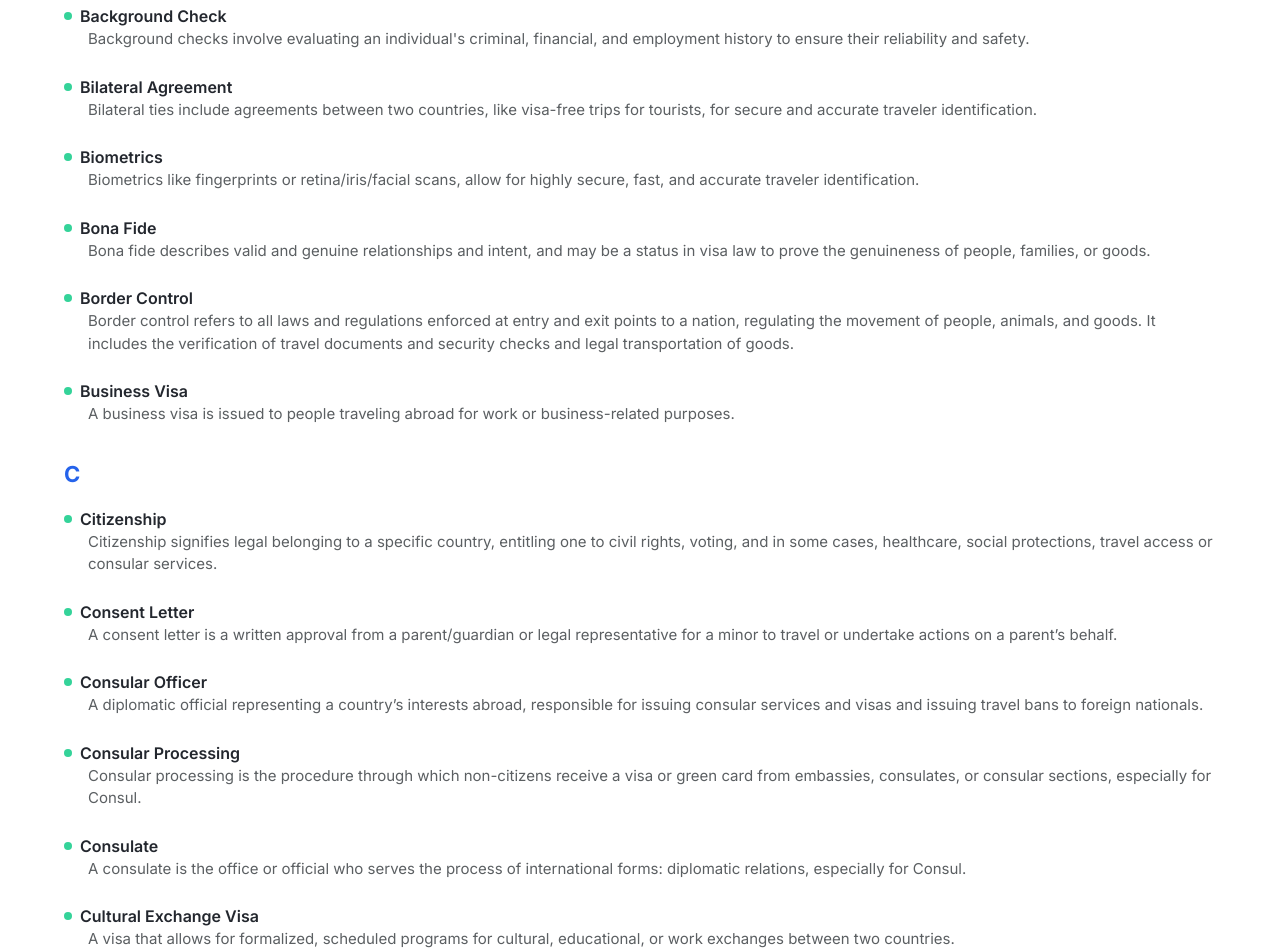
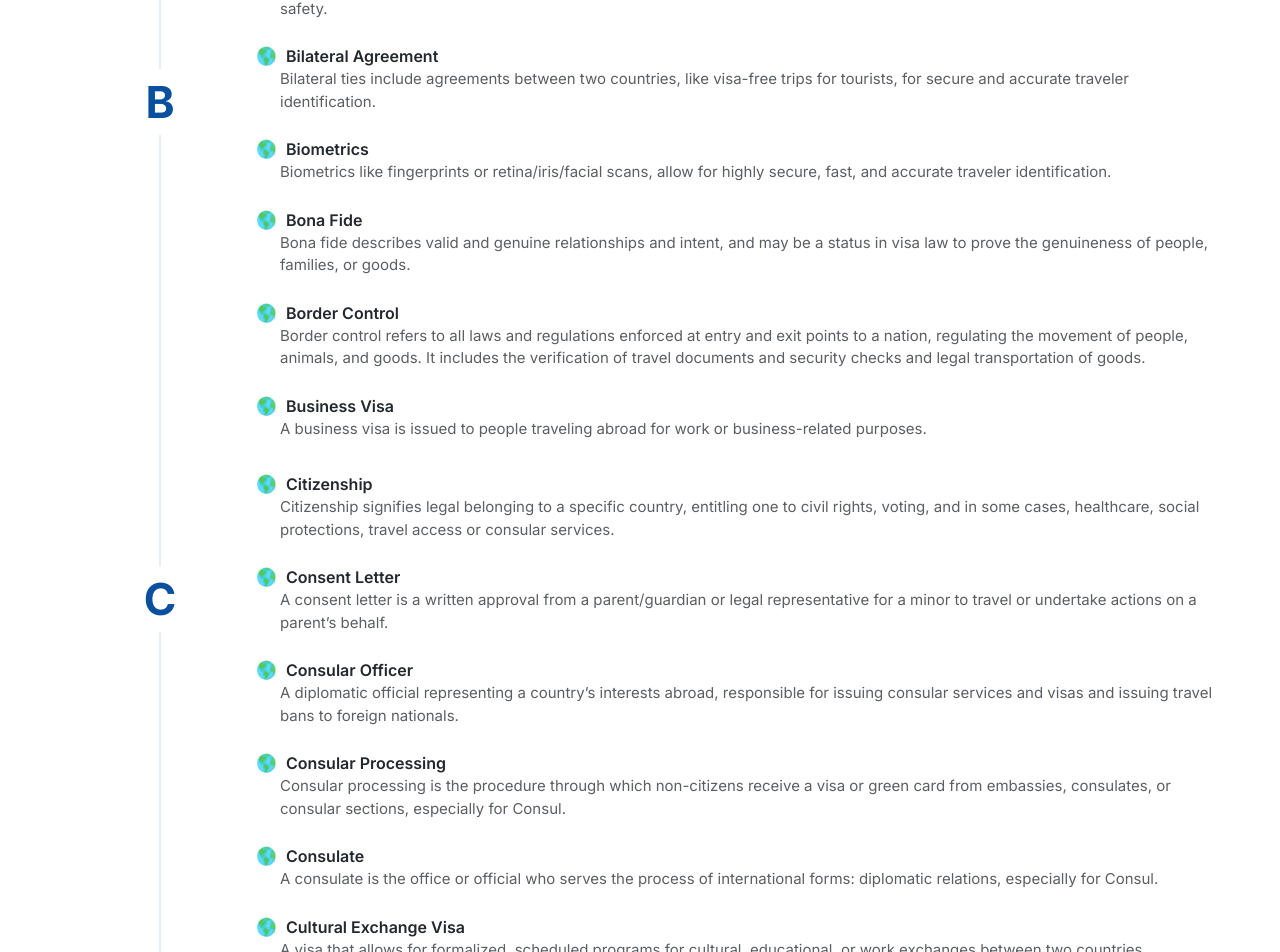
Before and after one commit to sayheyrahil/myvisamart, a Next.js app: page /tools/visa-glossary in a window 1280 px wide. Shown: the part 1460-2412 px from the top of the page. Built offline with nearby package versions, Linux system fonts and the light colour scheme.

Commit message:
page deisgn done

```diff
--- a/app/tools/visa-glossary-adjustment-of-status/page.tsx
+++ b/app/tools/visa-glossary-adjustment-of-status/page.tsx
@@ -1,14 +1,112 @@
-"use client";
 import React from "react";
-import MasterPage from "@/components/layouts/master";
+import { CheckCircle } from "lucide-react";
+import { TbArrowBadgeRightFilled } from "react-icons/tb";
 
+const glossaryData = {
+  A: [
+    {
+      title: "Adjustment Of Status",
+      desc: "Adjustment of Status: A key process in the U.S. for non-immigrants to become permanent residents without leaving the country."
+    },
+    {
+      title: "Alien",
+      desc: "The term used to refer to individuals who lack legal residency; for certain acts, clarifying immigration regulations and legal contexts."
+    },
+    {
+      title: "Appeal Letter",
+      desc: "An appeal letter is a formal request for the review of a denied visa application, providing reasons and additional information to overturn the decision."
+    },
+    {
+      title: "Asylum",
+      desc: "Asylum is protection granted by countries to individuals facing danger or persecution in their home countries, ensuring their safety."
+    }
+  ],
+  B: [
+    {
+      title: "Background Check",
+      desc: "Background checks examine an individual's criminal, financial, and employment history to ensure their credibility and safety."
+    },
+    {
+      title: "Bilateral Agreement",
+      desc: "Biometrics in visa applications use unique body features, like fingerprints, for secure and accurate traveler identification."
+    },
+    {
+      title: "Biometrics",
+      desc: "Biometrics in visa applications use unique body features, like fingerprints, for secure and accurate traveler identification."
+    },
+    {
+      title: "Bona Fide",
+      desc: "Border control is part of the rules and regulations enforced at entry and exit points to regulate travel and goods."
+    },
+    {
+      title: "Border Control",
+      desc: "Border control ensures safety and prevents unlawful entry and illegal transportation of goods."
+    },
+    {
+      title: "Business Visa",
+      desc: "A visa issued for business-related travel."
+    }
+  ],
+  C: [
+    {
+      title: "Citizenship",
+      desc: "Citizenship legally belongs to a specific country, entitling one to rights such as voting, healthcare, and education."
+    },
+    {
+      title: "Consent Letter",
+      desc: "A consent letter in visa applications is a document granting permission for a minor to travel or authorizing someone to act on a person's behalf."
+    },
+    {
+      title: "Consular Officer",
+      desc: "A consular officer represents a country's interests abroad, responsible for providing consular services and issuing visas."
+    },
+    {
+      title: "Consular Processing",
+      desc: "The visa application process conducted while outside the home country."
+    },
+    {
+      title: "Consulate",
+      desc: "A consulate is a diplomatic office that provides services for passport renewal and visa issuance, overseen by a consul."
+    },
+    {
+      title: "Cultural Exchange Visa",
+      desc: "A visa for cultural exchange programs."
+    },
+    {
+      title: "Customs Declaration",
+      desc: "A requirement for travelers, detailing goods for customs clearance and regulation across borders."
+    }
+  ]
+};
 
-export default function Page() {
+type GlossaryKey = keyof typeof glossaryData;
+
+const GlossarySection = () => {
   return (
-    <MasterPage title="About Us">
-    <div>
-        JUHI
+    <div className="w-full flex justify-center bg-[#F5F8FA] py-12">
+      <div className="w-full max-w-4xl bg-white p-8 rounded-xl shadow-sm">
+
+        {Object.keys(glossaryData).map((letter) => (
+          <div key={letter} className="mb-10">
+            <h2 className="text-3xl font-bold text-[#0A509F] mb-6">{letter}</h2>
+
+            <div className="space-y-6">
+              {(glossaryData[letter as GlossaryKey]).map((item:any, idx:any) => (
+                <div key={idx} className="flex gap-4">
+                  <TbArrowBadgeRightFilled color="0A509F" size={30} />
+                  <div>
+                    <h3 className="font-semibold text-lg text-[#23272E]">{item.title}</h3>
+                    <p className="text-gray-600 text-sm leading-6">{item.desc}</p>
+                  </div>
+                </div>
+              ))}
+            </div>
+          </div>
+        ))}
+
+      </div>
     </div>
-    </MasterPage>
   );
-}
+};
+
+export default GlossarySection;
--- a/app/tools/visa-glossary/page.tsx
+++ b/app/tools/visa-glossary/page.tsx
@@ -5,9 +5,97 @@ import HeroSection from "@/components/HeroSection";
 import HowItWorksSection from "@/components/HowItWorksSection";
 import Image from "next/image";
 import SectionIcon from "@/components/SectionIcon";
+import { TbArrowBadgeRightFilled } from "react-icons/tb";
 
 
 export default function Page() {
+  // Glossary data grouped by letter
+  const glossaryData = [
+    {
+      letter: "A",
+      items: [
+        {
+          term: "Adjustment Of Status",
+          desc: "Adjustment of Status (AOS) is a process in the U.S. for an immigrant to become a permanent resident without leaving the country.",
+        },
+        {
+          term: "Alien",
+          desc: "The term alien refers to an individual who is not a national or citizen of the country, such as foreign nationals and legal/undocumented visitors of a nation. The word is often used in U.S. immigration law to refer to non-citizens. The term has negative connotations and is being replaced by terms like “noncitizen” or “foreign national.” An alien can be classified as a resident or nonresident alien, depending on the length of stay and other factors.",
+        },
+        {
+          term: "Appeal Letter",
+          desc: "An Appeal Letter is a formal way to ask for the review of a denied visa application, providing arguments and additional information to overturn the decision.",
+        },
+        {
+          term: "Asylum",
+          desc: "Asylum is protection granted by a nation to individuals fleeing danger or persecution in their home countries, ensuring their safety.",
+        },
+      ],
+    },
+    {
+      letter: "B",
+      items: [
+        {
+          term: "Background Check",
+          desc: "Background checks involve evaluating an individual's criminal, financial, and employment history to ensure their reliability and safety.",
+        },
+        {
+          term: "Bilateral Agreement",
+          desc: "Bilateral ties include agreements between two countries, like visa-free trips for tourists, for secure and accurate traveler identification.",
+        },
+        {
+          term: "Biometrics",
+          desc: "Biometrics like fingerprints or retina/iris/facial scans, allow for highly secure, fast, and accurate traveler identification.",
+        },
+        {
+          term: "Bona Fide",
+          desc: "Bona fide describes valid and genuine relationships and intent, and may be a status in visa law to prove the genuineness of people, families, or goods.",
+        },
+        {
+          term: "Border Control",
+          desc: "Border control refers to all laws and regulations enforced at entry and exit points to a nation, regulating the movement of people, animals, and goods. It includes the verification of travel documents and security checks and legal transportation of goods.",
+        },
+        {
+          term: "Business Visa",
+          desc: "A business visa is issued to people traveling abroad for work or business-related purposes.",
+        },
+      ],
+    },
+    {
+      letter: "C",
+      items: [
+        {
+          term: "Citizenship",
+          desc: "Citizenship signifies legal belonging to a specific country, entitling one to civil rights, voting, and in some cases, healthcare, social protections, travel access or consular services.",
+        },
+        {
+          term: "Consent Letter",
+          desc: "A consent letter is a written approval from a parent/guardian or legal representative for a minor to travel or undertake actions on a parent’s behalf.",
+        },
+        {
+          term: "Consular Officer",
+          desc: "A diplomatic official representing a country’s interests abroad, responsible for issuing consular services and visas and issuing travel bans to foreign nationals.",
+        },
+        {
+          term: "Consular Processing",
+          desc: "Consular processing is the procedure through which non-citizens receive a visa or green card from embassies, consulates, or consular sections, especially for Consul.",
+        },
+        {
+          term: "Consulate",
+          desc: "A consulate is the office or official who serves the process of international forms: diplomatic relations, especially for Consul.",
+        },
+        {
+          term: "Cultural Exchange Visa",
+          desc: "A visa that allows for formalized, scheduled programs for cultural, educational, or work exchanges between two countries.",
+        },
+        {
+          term: "Customs Declaration",
+          desc: "A required form for travelers, declaring goods for customs clearance and regulation at borders or entry points.",
+        },
+      ],
+    },
+  ];
+
   return (
     <MasterPage title="Visa Glossary " >
       <div className="max-w-6xl mx-auto bg-white">
@@ -33,8 +121,7 @@ export default function Page() {
               {"ABCDEFGHIJKLMNOPQRSTUVWXYZ".split("").map((char, idx) => (
                 <span
                   key={char}
-                  className={`text-[30px] font-medium cursor-pointer ${
-                    idx === 0 ? "text-[#2563eb]" : "text-[#23272E] hover:text-[#2563eb]"
+                  className={`text-[30px] font-medium cursor-pointer ${idx === 0 ? "text-brand" : "text-[#23272E] hover:text-[#2563eb]"
                     }`}
                 >
                   {char}
@@ -59,175 +146,43 @@ export default function Page() {
 
           {/* Glossary Section */}
           <div className="pt-8 pb-16">
-            {/* A */}
-            <div className="mb-8">
-              <div className="text-[22px] font-bold text-[#2563eb] mb-4">A</div>
+            <div className="max-w-6xl mx-auto flex">
+              {/* Timeline column */}
+              <div className="w-2/12 relative flex flex-col items-center">
+                {/* Vertical line: absolute, full height */}
+                <div className="absolute left-1/2 top-0 -translate-x-1/2 h-full w-px bg-[#0A509F] opacity-20 z-0" />
+                {/* Letters: render all at once, spaced by section */}
+                {glossaryData.map(({ letter }, idx) => (
+                  <div
+                    key={letter}
+                    className="relative z-10 flex items-start justify-center"
+                    style={{
+                      height: `calc(100% / ${glossaryData.length})`
+                    }}
+                  >
+                    <span className="text-[44px] font-bold text-brand bg-white px-2">{letter}</span>
+                  </div>
+                ))}
+              </div>
+              {/* Glossary content */}
+              <div className="w-10/12">
+                {glossaryData.map(({ letter, items }) => (
+                  <div className="mb-8" key={letter}>
                     <div className="space-y-6">
-                <div>
+                      {items.map(({ term, desc }) => (
+                        <div key={term}>
                           <div className="flex items-center gap-2">
-                    <span className="inline-block w-2 h-2 rounded-full bg-[#34D399]" />
-                    <span className="font-semibold text-[#23272E]">Adjustment Of Status</span>
+                            <SectionIcon />
+                            <span className="font-semibold text-[#23272E]">{term}</span>
                           </div>
                           <div className="text-[#5B5F62] text-[15px] ml-6">
-                    Adjustment of Status (AOS) is a process in the U.S. for an immigrant to become a permanent resident without leaving the country.
+                            {desc}
                           </div>
                         </div>
-                <div>
-                  <div className="flex items-center gap-2">
-                    <span className="inline-block w-2 h-2 rounded-full bg-[#34D399]" />
-                    <span className="font-semibold text-[#23272E]">Alien</span>
-                  </div>
-                  <div className="text-[#5B5F62] text-[15px] ml-6">
-                    The term alien refers to an individual who is not a national or citizen of the country, such as foreign nationals and legal/undocumented visitors of a nation. The word is often used in U.S. immigration law to refer to non-citizens. The term has negative connotations and is being replaced by terms like “noncitizen” or “foreign national.” An alien can be classified as a resident or nonresident alien, depending on the length of stay and other factors.
+                      ))}
                     </div>
                   </div>
-                <div>
-                  <div className="flex items-center gap-2">
-                    <span className="inline-block w-2 h-2 rounded-full bg-[#34D399]" />
-                    <span className="font-semibold text-[#23272E]">Appeal Letter</span>
-                  </div>
-                  <div className="text-[#5B5F62] text-[15px] ml-6">
-                    An Appeal Letter is a formal way to ask for the review of a denied visa application, providing arguments and additional information to overturn the decision.
-                  </div>
-                </div>
-                <div>
-                  <div className="flex items-center gap-2">
-                    <span className="inline-block w-2 h-2 rounded-full bg-[#34D399]" />
-                    <span className="font-semibold text-[#23272E]">Asylum</span>
-                  </div>
-                  <div className="text-[#5B5F62] text-[15px] ml-6">
-                    Asylum is protection granted by a nation to individuals fleeing danger or persecution in their home countries, ensuring their safety.
-                  </div>
-                </div>
-              </div>
-            </div>
-            {/* B */}
-            <div className="mb-8">
-              <div className="text-[22px] font-bold text-[#2563eb] mb-4">B</div>
-              <div className="space-y-6">
-                <div>
-                  <div className="flex items-center gap-2">
-                    <span className="inline-block w-2 h-2 rounded-full bg-[#34D399]" />
-                    <span className="font-semibold text-[#23272E]">Background Check</span>
-                  </div>
-                  <div className="text-[#5B5F62] text-[15px] ml-6">
-                    Background checks involve evaluating an individual's criminal, financial, and employment history to ensure their reliability and safety.
-                  </div>
-                </div>
-                <div>
-                  <div className="flex items-center gap-2">
-                    <span className="inline-block w-2 h-2 rounded-full bg-[#34D399]" />
-                    <span className="font-semibold text-[#23272E]">Bilateral Agreement</span>
-                  </div>
-                  <div className="text-[#5B5F62] text-[15px] ml-6">
-                    Bilateral ties include agreements between two countries, like visa-free trips for tourists, for secure and accurate traveler identification.
-                  </div>
-                </div>
-                <div>
-                  <div className="flex items-center gap-2">
-                    <span className="inline-block w-2 h-2 rounded-full bg-[#34D399]" />
-                    <span className="font-semibold text-[#23272E]">Biometrics</span>
-                  </div>
-                  <div className="text-[#5B5F62] text-[15px] ml-6">
-                    Biometrics like fingerprints or retina/iris/facial scans, allow for highly secure, fast, and accurate traveler identification.
-                  </div>
-                </div>
-                <div>
-                  <div className="flex items-center gap-2">
-                    <span className="inline-block w-2 h-2 rounded-full bg-[#34D399]" />
-                    <span className="font-semibold text-[#23272E]">Bona Fide</span>
-                  </div>
-                  <div className="text-[#5B5F62] text-[15px] ml-6">
-                    Bona fide describes valid and genuine relationships and intent, and may be a status in visa law to prove the genuineness of people, families, or goods.
-                  </div>
-                </div>
-                <div>
-                  <div className="flex items-center gap-2">
-                    <span className="inline-block w-2 h-2 rounded-full bg-[#34D399]" />
-                    <span className="font-semibold text-[#23272E]">Border Control</span>
-                  </div>
-                  <div className="text-[#5B5F62] text-[15px] ml-6">
-                    Border control refers to all laws and regulations enforced at entry and exit points to a nation, regulating the movement of people, animals, and goods. It includes the verification of travel documents and security checks and legal transportation of goods.
-                  </div>
-                </div>
-                <div>
-                  <div className="flex items-center gap-2">
-                    <span className="inline-block w-2 h-2 rounded-full bg-[#34D399]" />
-                    <span className="font-semibold text-[#23272E]">Business Visa</span>
-                  </div>
-                  <div className="text-[#5B5F62] text-[15px] ml-6">
-                    A business visa is issued to people traveling abroad for work or business-related purposes.
-                  </div>
-                </div>
-              </div>
-            </div>
-            {/* C */}
-            <div className="mb-8">
-              <div className="text-[22px] font-bold text-[#2563eb] mb-4">C</div>
-              <div className="space-y-6">
-                <div>
-                  <div className="flex items-center gap-2">
-                    <span className="inline-block w-2 h-2 rounded-full bg-[#34D399]" />
-                    <span className="font-semibold text-[#23272E]">Citizenship</span>
-                  </div>
-                  <div className="text-[#5B5F62] text-[15px] ml-6">
-                    Citizenship signifies legal belonging to a specific country, entitling one to civil rights, voting, and in some cases, healthcare, social protections, travel access or consular services.
-                  </div>
-                </div>
-                <div>
-                  <div className="flex items-center gap-2">
-                    <span className="inline-block w-2 h-2 rounded-full bg-[#34D399]" />
-                    <span className="font-semibold text-[#23272E]">Consent Letter</span>
-                  </div>
-                  <div className="text-[#5B5F62] text-[15px] ml-6">
-                    A consent letter is a written approval from a parent/guardian or legal representative for a minor to travel or undertake actions on a parent’s behalf.
-                  </div>
-                </div>
-                <div>
-                  <div className="flex items-center gap-2">
-                    <span className="inline-block w-2 h-2 rounded-full bg-[#34D399]" />
-                    <span className="font-semibold text-[#23272E]">Consular Officer</span>
-                  </div>
-                  <div className="text-[#5B5F62] text-[15px] ml-6">
-                    A diplomatic official representing a country’s interests abroad, responsible for issuing consular services and visas and issuing travel bans to foreign nationals.
-                  </div>
-                </div>
-                <div>
-                  <div className="flex items-center gap-2">
-                    <span className="inline-block w-2 h-2 rounded-full bg-[#34D399]" />
-                    <span className="font-semibold text-[#23272E]">Consular Processing</span>
-                  </div>
-                  <div className="text-[#5B5F62] text-[15px] ml-6">
-                    Consular processing is the procedure through which non-citizens receive a visa or green card from embassies, consulates, or consular sections, especially for Consul.
-                  </div>
-                </div>
-                <div>
-                  <div className="flex items-center gap-2">
-                    <span className="inline-block w-2 h-2 rounded-full bg-[#34D399]" />
-                    <span className="font-semibold text-[#23272E]">Consulate</span>
-                  </div>
-                  <div className="text-[#5B5F62] text-[15px] ml-6">
-                    A consulate is the office or official who serves the process of international forms: diplomatic relations, especially for Consul.
-                  </div>
-                </div>
-                <div>
-                  <div className="flex items-center gap-2">
-                    <span className="inline-block w-2 h-2 rounded-full bg-[#34D399]" />
-                    <span className="font-semibold text-[#23272E]">Cultural Exchange Visa</span>
-                  </div>
-                  <div className="text-[#5B5F62] text-[15px] ml-6">
-                    A visa that allows for formalized, scheduled programs for cultural, educational, or work exchanges between two countries.
-                  </div>
-                </div>
-                <div>
-                  <div className="flex items-center gap-2">
-                    <span className="inline-block w-2 h-2 rounded-full bg-[#34D399]" />
-                    <span className="font-semibold text-[#23272E]">Customs Declaration</span>
-                  </div>
-                  <div className="text-[#5B5F62] text-[15px] ml-6">
-                    A required form for travelers, declaring goods for customs clearance and regulation at borders or entry points.
-                  </div>
-                </div>
+                ))}
               </div>
             </div>
           </div>
```
Lines whose indentation alone changed are shown as unchanged.
